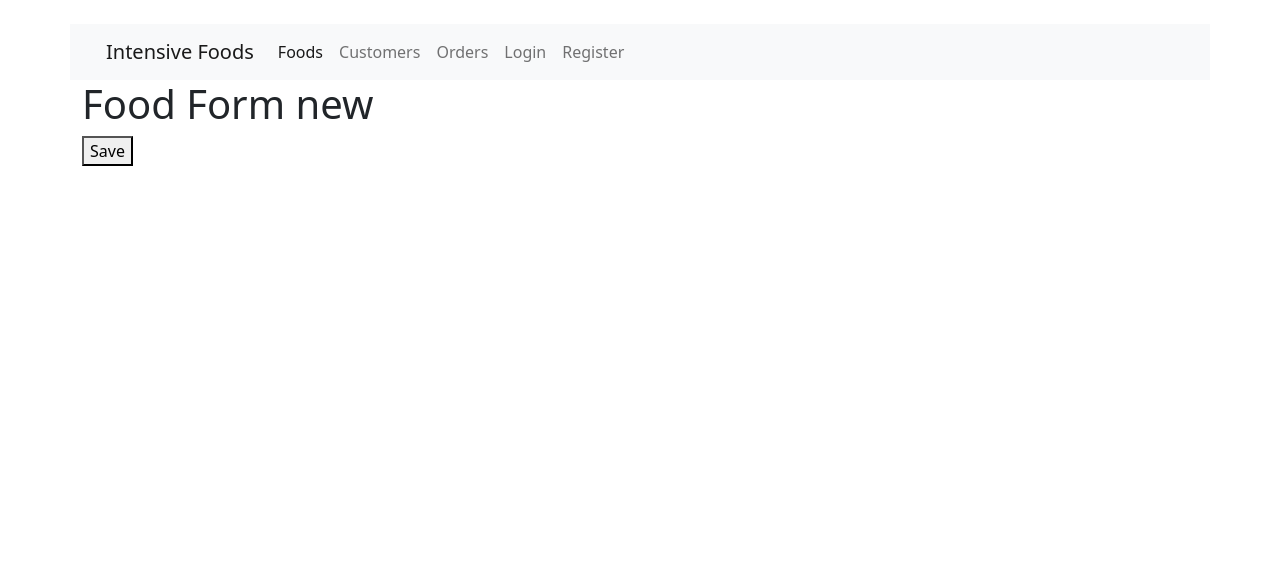
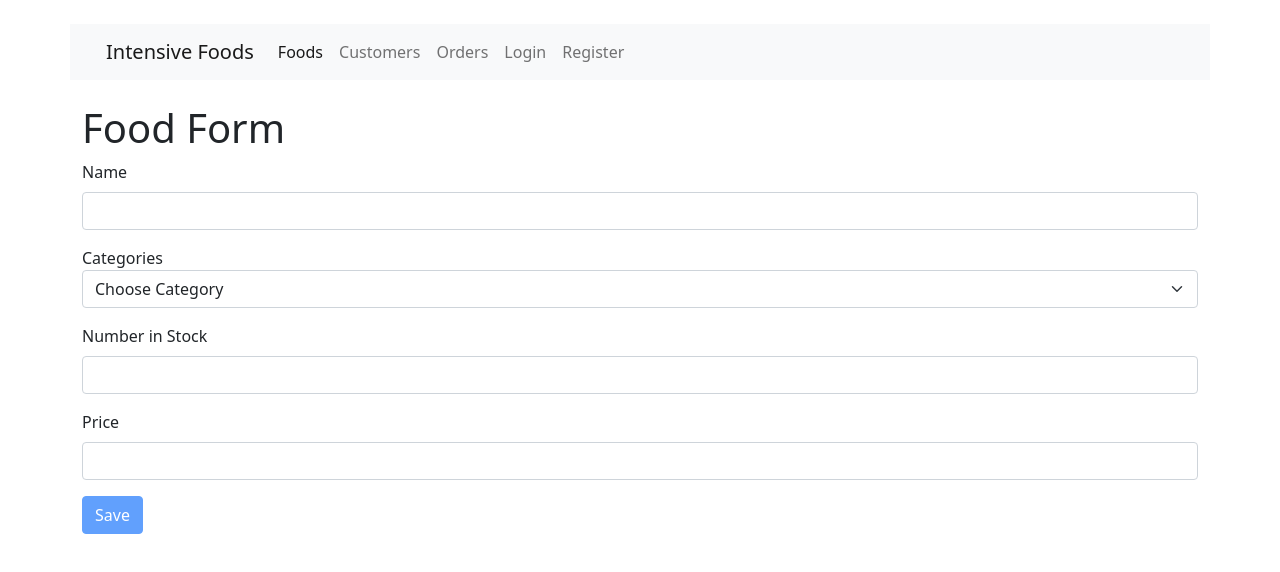
Before and after one commit to MissJL/intensive-food, a React (Create React App) app: page /foods/new in a window 1280 px wide. Shown: the top 572 px of the page. Built offline with nearby package versions, Linux system fonts and the light colour scheme.

Commit message:
added NewFood and select component

```diff
--- a/src/App.jsx
+++ b/src/App.jsx
@@ -8,6 +8,7 @@ import NotFound from "./Components/Common/NotFound";
 import FoodForm from "./Components/FoodForm";
 import LoginForm from "./Components/LoginForm";
 import RegisterForm from "./Components/RegisterForm";
+import NewFood from "./Components/NewFood";
 
 class App extends Component {
   render() {
@@ -16,6 +17,7 @@ class App extends Component {
         <div className="row">
           <NavBar />
           <Switch>
+            <Route path="/foods/new" component={NewFood} />
             <Route path="/foods/:_id" component={FoodForm} />
             <Route path="/foods" component={Foods} />
             <Route path="/customers" component={Customers} />
--- a/src/Components/Common/Form.jsx
+++ b/src/Components/Common/Form.jsx
@@ -1,5 +1,6 @@
 import React, { Component } from "react";
 import Input from "./Input";
+import Select from "./Select";
 //abstrakt komponent som inte har render funktion = detta blir en mall till andra specifika form
 
 class Form extends Component {
@@ -61,6 +62,20 @@ class Form extends Component {
     );
   }
 
+  renderSelect(name, label, selections) {
+    const { data, errors } = this.state;
+    return (
+      <Select
+        name={name}
+        label={label}
+        value={data[name]}
+        error={errors[name]}
+        onChange={this.handleChange}
+        selections={selections}
+      />
+    );
+  }
+
   renderInput(name, label, type) {
     const { data, errors } = this.state;
     return (
--- /dev/null
+++ b/src/Components/Common/Select.jsx
@@ -0,0 +1,26 @@
+import React from "react";
+
+const Select = ({ name, label, selections, error, value, onChange }) => {
+  return (
+    <div className="form-group mb-3">
+      <label htmlFor={name}>{label}</label>
+      <select
+        name={name}
+        id={name}
+        value={value}
+        onChange={onChange}
+        className="form-select"
+      >
+        <option value="">Choose Category</option>
+        {selections.map((selection) => (
+          <option key={selection._id} value={selection._id}>
+            {selection.name}
+          </option>
+        ))}
+      </select>
+      {error && <div className="alert alert-danger">{error}</div>}
+    </div>
+  );
+};
+
+export default Select;
--- a/src/Components/Foods.jsx
+++ b/src/Components/Foods.jsx
@@ -1,5 +1,6 @@
 import React, { Component } from "react";
 import _ from "lodash";
+import { Link } from "react-router-dom";
 import ListGroup from "./Common/ListGroup";
 import Pagination from "./Common/Pagination";
 import { getFoods } from "../Services/fakeFoodService";
@@ -52,7 +53,7 @@ class Foods extends Component {
       selectedCategory,
       sortColumn,
     } = this.state;
-
+    console.log(allFoods, selectedCategory);
     const filteredFoods = selectedCategory._id
       ? allFoods.filter((f) => f.category._id === selectedCategory._id)
       : allFoods;
@@ -88,7 +89,7 @@ class Foods extends Component {
     const { foods, filteredCount } = this.getPaginatedFoods();
 
     return (
-      <div className="row">
+      <div className="row mt-4">
         <div className="col-2 ">
           <ListGroup
             items={categories}
@@ -97,7 +98,10 @@ class Foods extends Component {
           />
         </div>
         <div className="col">
-          <p>Showing {filteredCount} foods in the database</p>
+          <Link to="/foods/new" className="btn btn-primary mb-3">
+            New Food
+          </Link>
+          <p>Showing {filteredCount} foods in the database.</p>
           {filteredCount > 0 && (
             <FoodsTable
               foods={foods}
--- a/src/Components/LoginForm.jsx
+++ b/src/Components/LoginForm.jsx
@@ -1,5 +1,4 @@
 import React from "react";
-import _ from "lodash";
 import Joi from "joi";
 import Form from "./Common/Form";
 
--- /dev/null
+++ b/src/Components/NewFood.jsx
@@ -0,0 +1,50 @@
+import React from "react";
+import Joi from "joi";
+import Form from "./Common/Form";
+import { getCategories } from "../Services/fakeCategoryServices";
+import { saveFood, getFood } from "../Services/fakeFoodService";
+
+class NewFood extends Form {
+  state = {
+    data: { name: "", categoryId: "", numberInStock: "", price: "" },
+    errors: {},
+    categories: getCategories(),
+  };
+
+  schema = Joi.object({
+    _id: Joi.string(),
+    name: Joi.string().required(),
+    categoryId: Joi.string().required(),
+    numberInStock: Joi.number()
+      .min(0)
+      .max(100)
+      .required()
+      .label("Number in Stock"),
+    price: Joi.number().min(0).max(10).required().label("Price"),
+  });
+
+  doSubmit = () => {
+    saveFood(this.state.data);
+
+    this.props.history.push("/foods");
+    console.log("SAVED");
+  };
+
+  render() {
+    console.log(this.state.data);
+    return (
+      <div className="container mt-4">
+        <h1>Food Form</h1>
+        <form onSubmit={this.handleSubmit}>
+          {this.renderInput("name", "Name")}
+          {this.renderSelect("categoryId", "Categories", this.state.categories)}
+          {this.renderInput("numberInStock", "Number in Stock")}
+          {this.renderInput("price", "Price")}
+          {this.renderButton("Save")}
+        </form>
+      </div>
+    );
+  }
+}
+
+export default NewFood;
--- a/src/Components/RegisterForm.jsx
+++ b/src/Components/RegisterForm.jsx
@@ -1,5 +1,4 @@
 import React from "react";
-import _ from "lodash";
 import Joi from "joi";
 import Form from "./Common/Form";
 
```
